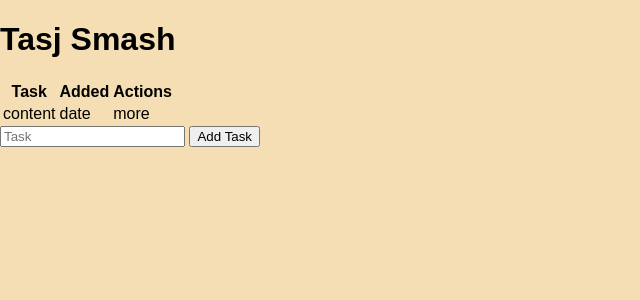
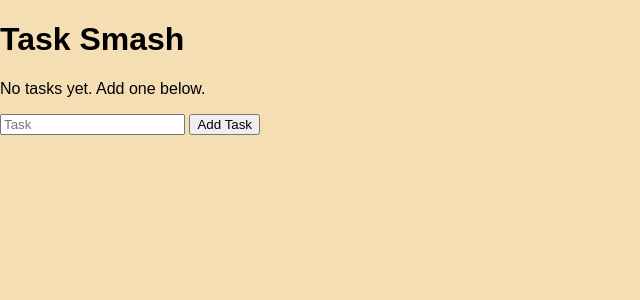
Before and after one commit to kilik42/flask-app-summer-2024-, a Flask app: page / in a window 1280 px wide. Shown: the top 300 px of the page, without its empty margins (0-640 px from the left). Run offline with Flask 3, Linux system fonts and the light colour scheme.

Commit message:
fixed bug

```diff
--- a/app.py
+++ b/app.py
@@ -26,10 +26,10 @@ class MyTask(db.Model):
     def __repr__(self):
         return 'Blog post ' + str(self.id)
 
-# routes
-@app.route('/posts')
-def posts():
-    return render_template('posts.html')
+# # routes
+# @app.route('/posts')
+# def posts():
+#     return render_template('posts.html')
 
 
 @app.route('/', methods=['POST', 'GET'])
--- a/templates/index.html
+++ b/templates/index.html
@@ -1,6 +1,5 @@
 
 {% extends 'base.html' %}
-
 
 
 {% block head %}
@@ -9,23 +8,44 @@
 {% endblock %}
 
 
-{% block content %}
+{% block content%}
 <div class="content">
-    <h1>Tasj Smash</h1>
+    <h1>Task Smash</h1>
+
+    {%if tasks | length <1 %}
+
+    <p>No tasks yet. Add one below.</p>
+
+    {%else%}
+
+
     <table>
         <tr>
             <th>Task</th>
             <th>Added</th>
             <th>Actions</th>
         </tr>
+        {%for task in tasks%}
         <tr>
-            <td>content</td>
-            <td>date</td>
-            <td>more</td>
+            <td>{{task.content}}</td>
+            <td>{{task.created.strftime("%Y-%m-%d")}}</td>
+            <td>
+                <a href="/delete/{{task.id}}">Delete</a>
+                <br>
+                <a href="/update/{{task.id}}">Update</a>
+                <br>
+                <a href="/complete/{{task.id}}">Complete</a>
+                <br>
+                <a href="/incomplete/{{task.id}}">Incomplete</a>
+                <br>
+
+            </td>
         </tr>
+        {%endfor%}
     </table>
+    {%endif%}
 
-    <form action="">
+    <form action="/" method="POST">
         <input type="text" name="content" id="content" placeholder="Task">
         <input type="submit" value="Add Task" id="btn_add"/>
     </form>
```
